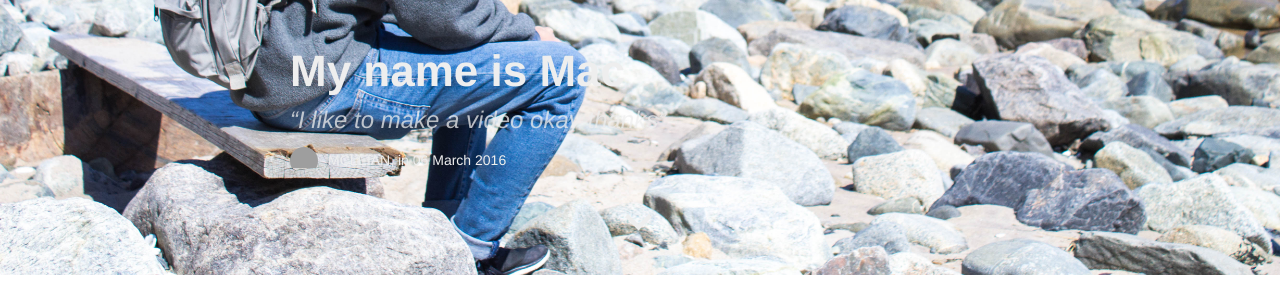
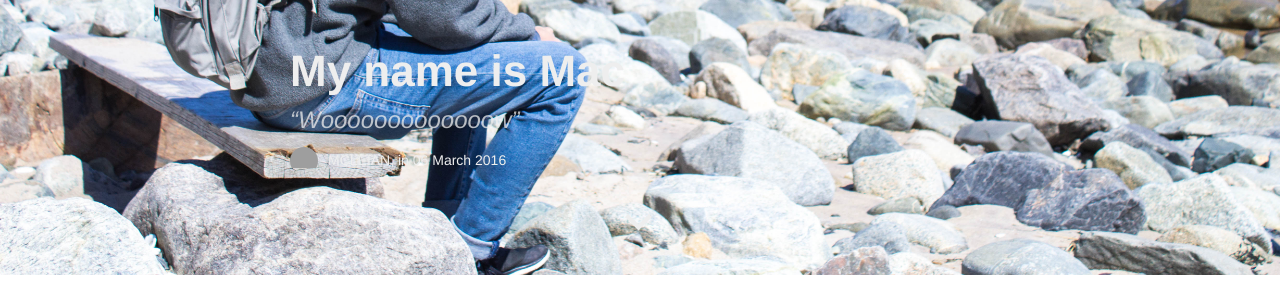
Before and after one commit to thejohnsullivan/McLeian, a Jekyll site: the page built from _posts/2016-03-06-First.md, in a window 1280 px wide. Shown: the part 625-925 px from the top of the page. Built offline with Jekyll 4.4.1, drawn with Linux system fonts in a browser that asks for light colours; some web fonts are replaced; comment, search, counter and statistics services are not loaded; grey boxes are pictures that could not be loaded.

Commit message:
Update 2016-03-06-First.md

```diff
--- a/_posts/2016-03-06-First.md
+++ b/_posts/2016-03-06-First.md
@@ -1,7 +1,7 @@
 ---
 layout: post
 title: "My name is Mac"
-quote: "I like to make a video okay thanks"
+quote: "Wooooooooooooow"
 image:
       url: /McLeian/assets/images/IMG_1256.JPG
 video: false
```
